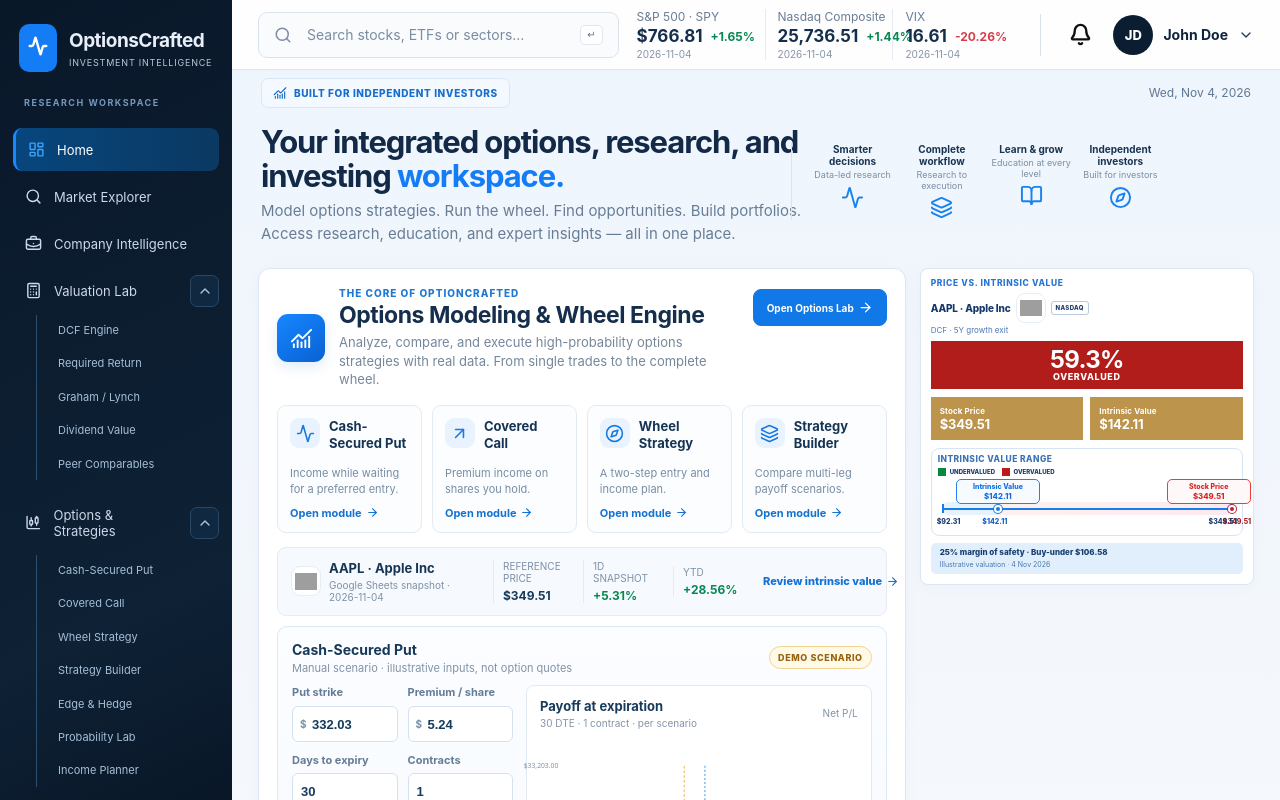
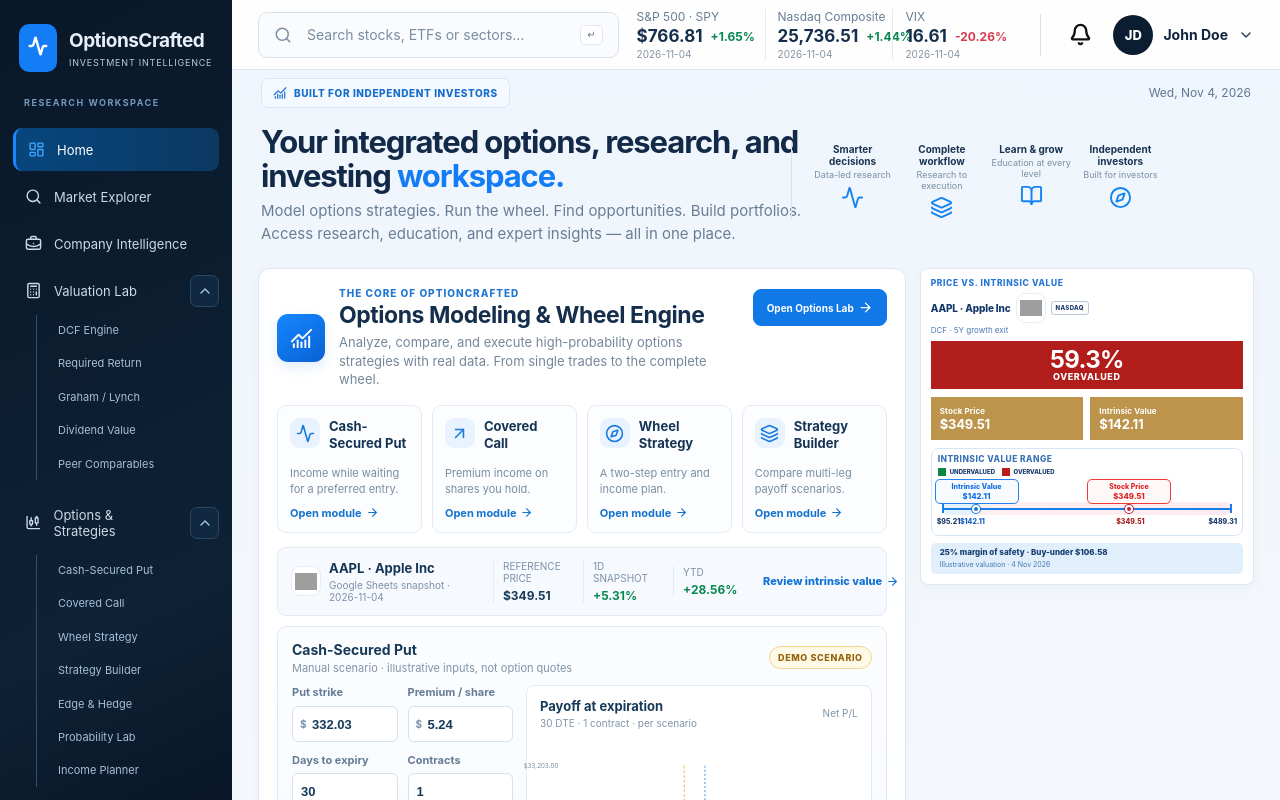
Before and after one commit to piergiorgiorocchini-maker/optioncrafted-tools-demo, a React (Vite) app in the folder platform-app/: page / in a window 1280 px wide. Shown: the top 800 px of the page. Built offline with nearby package versions, Linux system fonts and the light colour scheme; grey boxes are pictures that could not be loaded.

Commit message:
Use full-width intrinsic value module and mockup scale

```diff
--- a/platform-app/src/components/HomeDashboard.tsx
+++ b/platform-app/src/components/HomeDashboard.tsx
@@ -81,8 +81,6 @@ export function HomeDashboard({ticker,asset,name,valuation,onSelect}:{ticker:str
  },[]);
  const fcf=verifiedFcf(ticker);
  const defaultDcf=useMemo(()=>dcfModel(fcf.perShare,modelDefaults.growth,modelDefaults.discount,modelDefaults.terminal,modelDefaults.years),[fcf.perShare]);
- const bearDcf=useMemo(()=>dcfModel(fcf.perShare,modelDefaults.growth-3,modelDefaults.discount+2,Math.max(0,modelDefaults.terminal-1),modelDefaults.years),[fcf.perShare]);
- const bullDcf=useMemo(()=>dcfModel(fcf.perShare,modelDefaults.growth+3,Math.max(1,modelDefaults.discount-1),Math.min(modelDefaults.terminal+0.5,Math.max(0,modelDefaults.discount-1.5)),modelDefaults.years),[fcf.perShare]);
  const intrinsic=valuation?.fairValue??defaultDcf?.value??null;
  const buyUnder=valuation?.buyUnder??(intrinsic===null?null:intrinsic*(1-modelDefaults.mos/100));
  const marketPrice=asset?.price??null;
@@ -94,17 +92,13 @@ export function HomeDashboard({ticker,asset,name,valuation,onSelect}:{ticker:str
  const marginOfSafety=intrinsic!==null&&intrinsic>0&&buyUnder!==null?Math.round(Math.max(0,Math.min(100,(1-buyUnder/intrinsic)*100))*10)/10:modelDefaults.mos;
  const listingMarket=listingMarkets[ticker]??null;
  const resolveListingMarket=(market:"NASDAQ"|"NYSE")=>setListingMarkets(current=>current[ticker]===market?current:{...current,[ticker]:market});
- const valuationScaleFactor=intrinsic!==null&&defaultDcf?.value?intrinsic/defaultDcf.value:1;
- const bearRangeValue=bearDcf?.value==null?null:bearDcf.value*valuationScaleFactor;
- const bullRangeValue=bullDcf?.value==null?null:bullDcf.value*valuationScaleFactor;
- const scenarioRange=[bearRangeValue,intrinsic,bullRangeValue].filter((value):value is number=>value!==null&&Number.isFinite(value)&&value>0);
- const fallbackRangeAnchor=intrinsic!==null&&intrinsic>0?intrinsic:marketPrice??1;
- const intrinsicRangeLow=scenarioRange.length>=2?Math.min(...scenarioRange):fallbackRangeAnchor*0.67;
- const intrinsicRangeHigh=scenarioRange.length>=2?Math.max(...scenarioRange):fallbackRangeAnchor*1.4;
- const valueScaleMin=Math.max(0,Math.min(intrinsicRangeLow,marketPrice??intrinsicRangeLow));
- const valueScaleMax=Math.max(valueScaleMin+1,intrinsicRangeHigh,marketPrice??0,intrinsic??0);
+ const valueAnchors=[marketPrice,intrinsic].filter((value):value is number=>value!==null&&Number.isFinite(value)&&value>0);
+ const valueAnchorLow=valueAnchors.length?Math.min(...valueAnchors):0;
+ const valueAnchorHigh=valueAnchors.length?Math.max(...valueAnchors):1;
+ const valueScaleMin=valueAnchorLow*0.67;
+ const valueScaleMax=Math.max(valueScaleMin+1,valueAnchorHigh*1.4);
  const valuePosition=(value:number|null)=>value===null?0:Math.min(100,Math.max(0,(value-valueScaleMin)/(valueScaleMax-valueScaleMin)*100));
- const calloutPosition=(value:number|null)=>Math.min(92,Math.max(8,valuePosition(value)));
+ const calloutPosition=(value:number|null)=>Math.min(88,Math.max(12,valuePosition(value)));
  const vix=indexRecord("VIX");
  const selectedModel=modelPortfolios.find(p=>p.id===selectedModelId)??modelPortfolios[0];
  const selectedHoldings=selectedModel.holdings.map(h=>({ ...h,asset:indexRecord(h.ticker) }));
```
